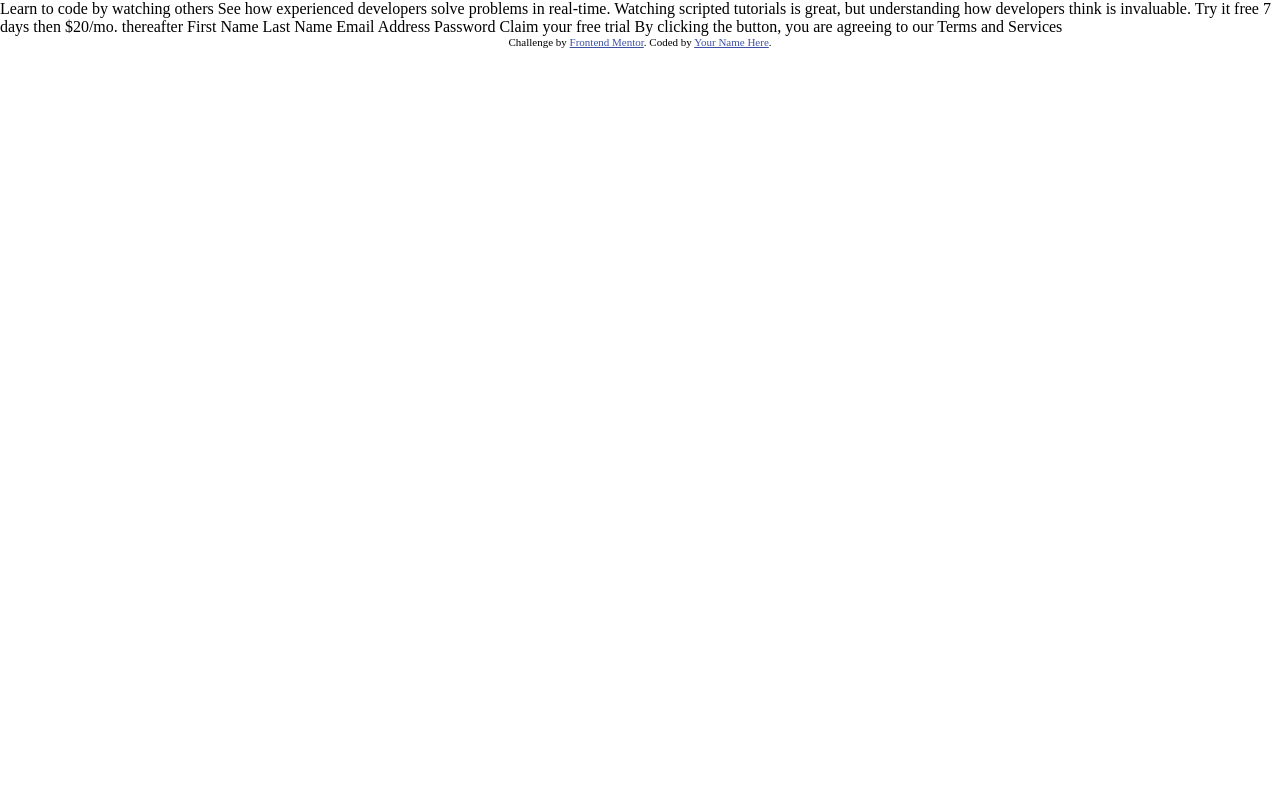
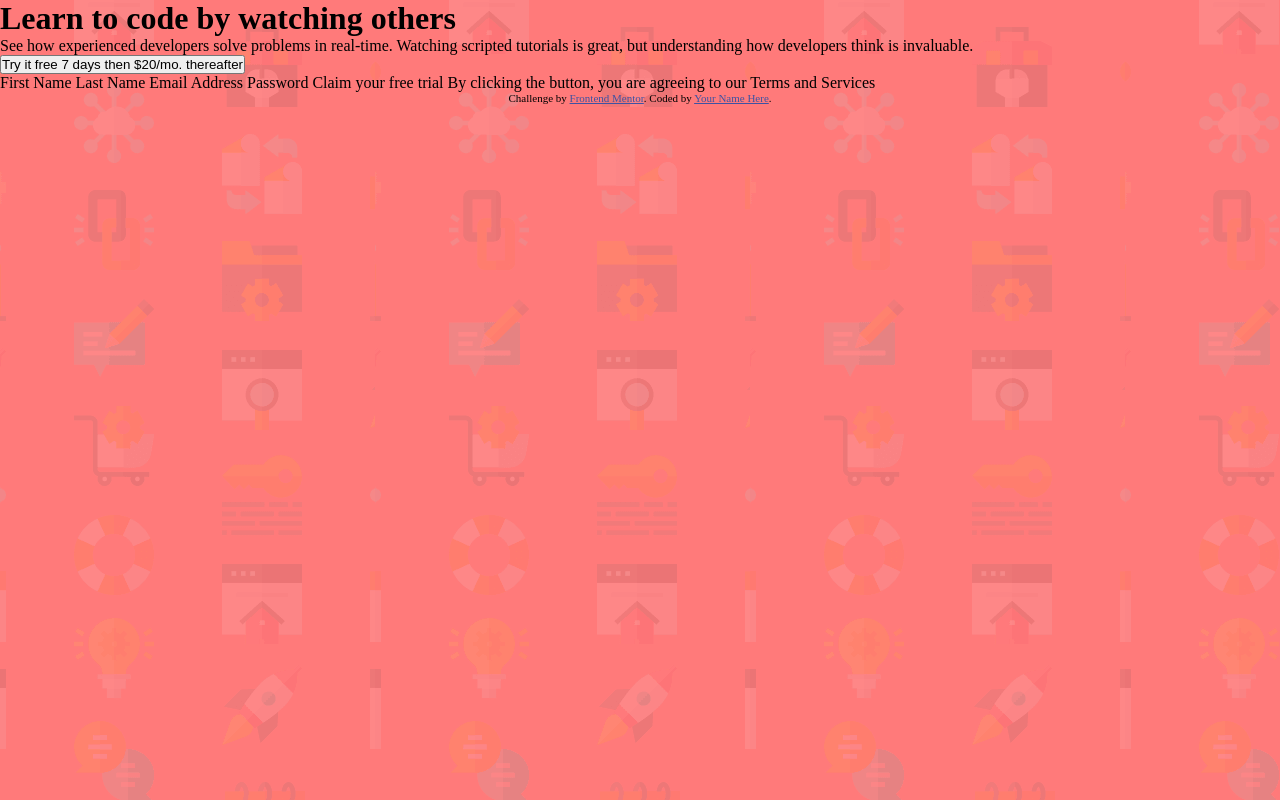
Before and after one commit to k4mlas/Intro-component-with-sign-up-form, a plain HTML site: page index.html in a window 1280 px wide. Drawn offline with Linux system fonts and the light colour scheme.

Commit message:
working HTML tag

```diff
--- a/index.html
+++ b/index.html
@@ -15,14 +15,18 @@
 </head>
 
 <body>
+  <main>
+    <div class="card">
+      <div class="card__content">
+        <h1 class="card__title">Learn to code by watching others</h1>
 
-  Learn to code by watching others
-
-  See how experienced developers solve problems in real-time. Watching scripted tutorials is great,
-  but understanding how developers think is invaluable.
-
-  Try it free 7 days then $20/mo. thereafter
-
+        <p class="card__text">See how experienced developers solve problems in real-time. Watching scripted tutorials is
+          great,
+          but understanding how developers think is invaluable.</p>
+      </div>
+      <div class="card__contentTwo">
+        <button class="card__btn">Try it free 7 days then $20/mo. thereafter</button>
+        <div class="card__form">
           First Name
           Last Name
           Email Address
@@ -31,7 +35,10 @@
           Claim your free trial
 
           By clicking the button, you are agreeing to our Terms and Services
-
+        </div>
+      </div>
+    </div>
+  </main>
   <footer>
     <p class="attribution">
       Challenge by <a href="https://www.frontendmentor.io?ref=challenge" target="_blank">Frontend Mentor</a>.
--- a/scss/style.scss
+++ b/scss/style.scss
@@ -7,6 +7,11 @@
 	padding: 0;
 }
 
+body {
+	background-color: $red;
+	background-image: url(../images/bg-intro-mobile.png);
+}
+
 .attribution {
 	font-size: 11px;
 	text-align: center;
```
Also changed, not shown: css/style.css, 2 other files. Lines whose indentation alone changed are shown as unchanged.
